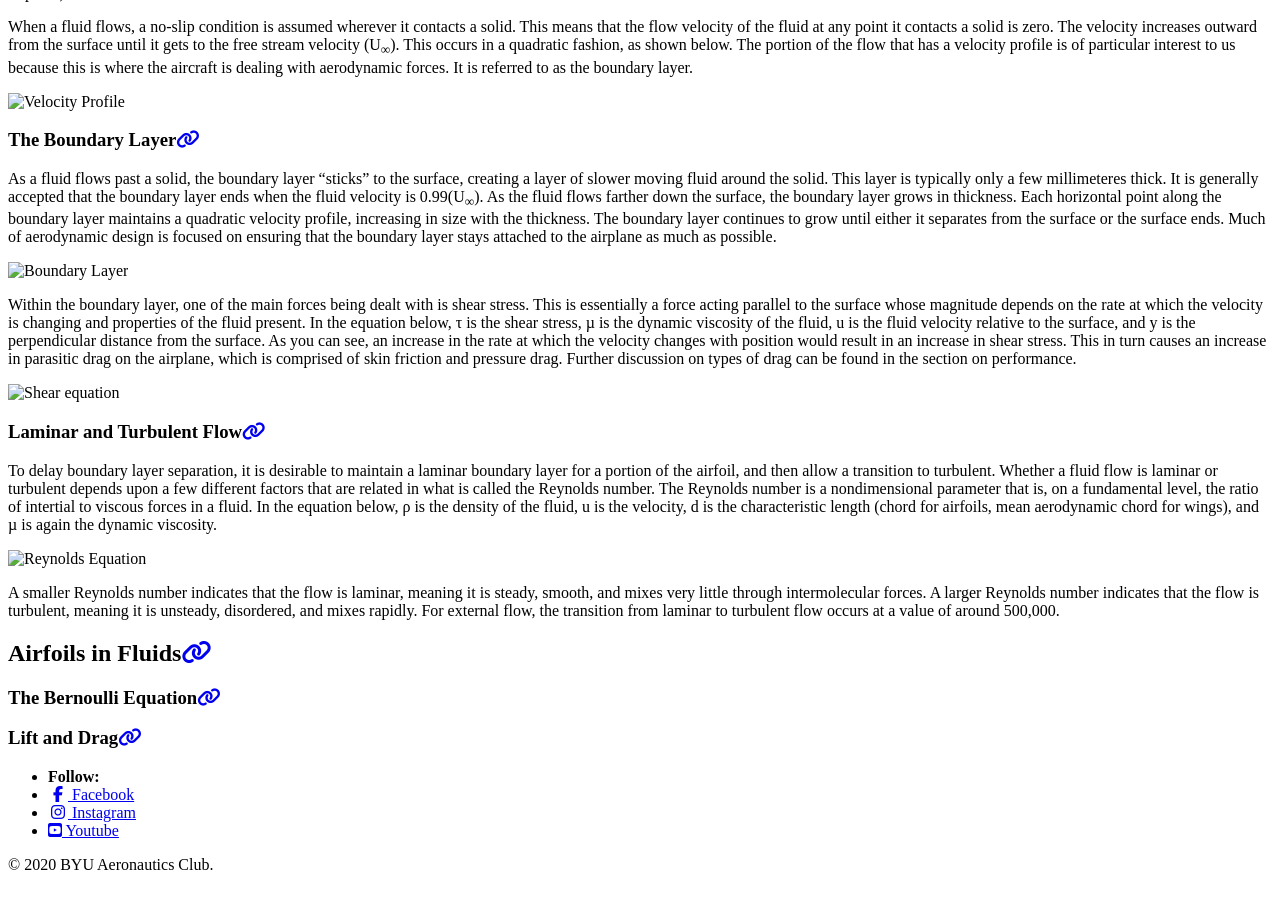
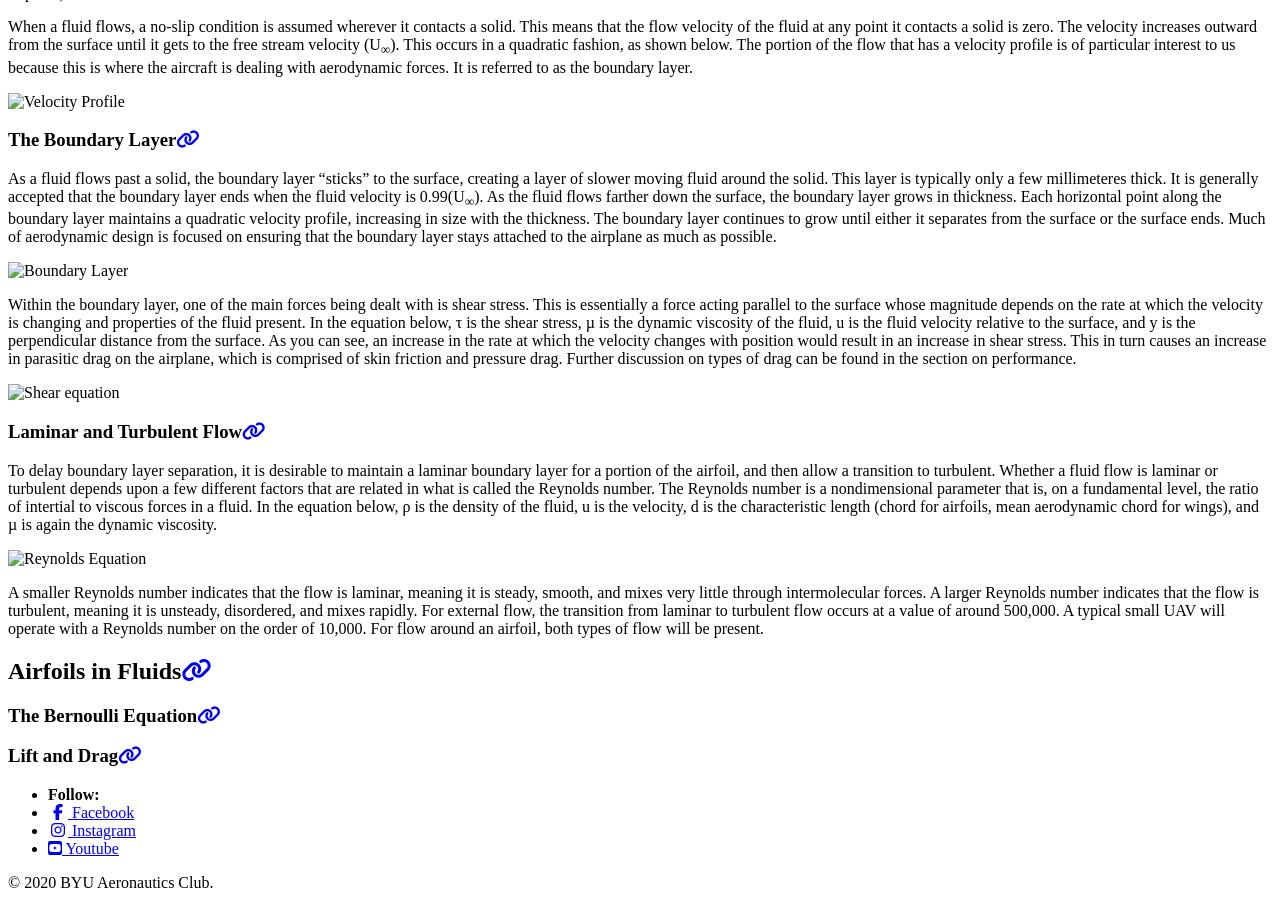
Before and after one commit to BYU-Aeronautics-Club/BYUAeronauticsClub.github.io, a Jekyll site: the page built from _pages/fundamentals/aerodynamics/fluids.md, in a window 1280 px wide and 900 px high, scrolled down 787 px. Built offline with Jekyll 4.4.1, drawn with Linux system fonts in a browser that asks for light colours; cached includes are drawn as plain includes; nearby versions of some CDN libraries.

Commit message:
Adding more content

```diff
--- a/_pages/fundamentals/aerodynamics/fluids.md
+++ b/_pages/fundamentals/aerodynamics/fluids.md
@@ -29,9 +29,10 @@ To delay boundary layer separation, it is desirable to maintain a laminar bounda
 
 ![Reynolds Equation](./figures/reynolds_equation.JPG){: .align-center}
 
-A smaller Reynolds number indicates that the flow is laminar, meaning it is steady, smooth, and mixes very little through intermolecular forces. A larger Reynolds number indicates that the flow is turbulent, meaning it is unsteady, disordered, and mixes rapidly. For external flow, the transition from laminar to turbulent flow occurs at a value of around 500,000.
+A smaller Reynolds number indicates that the flow is laminar, meaning it is steady, smooth, and mixes very little through intermolecular forces. A larger Reynolds number indicates that the flow is turbulent, meaning it is unsteady, disordered, and mixes rapidly. For external flow, the transition from laminar to turbulent flow occurs at a value of around 500,000. A typical small UAV will operate with a Reynolds number on the order of 10,000. For flow around an airfoil, both types of flow will be present.
 
 ## Airfoils in Fluids
+
 
 ### The Bernoulli Equation
 
```
